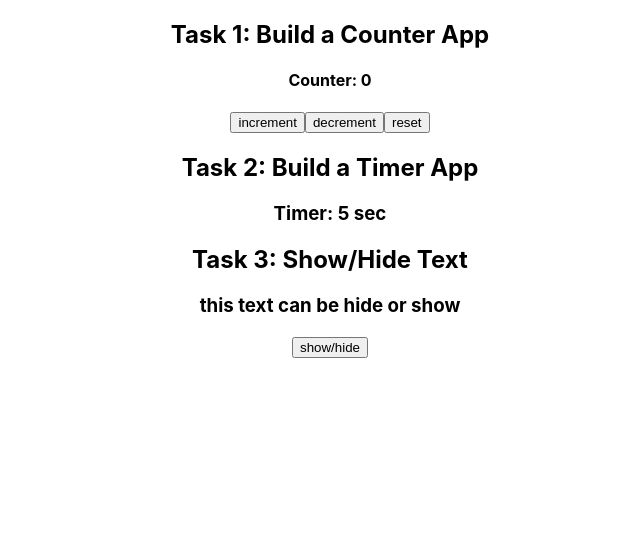
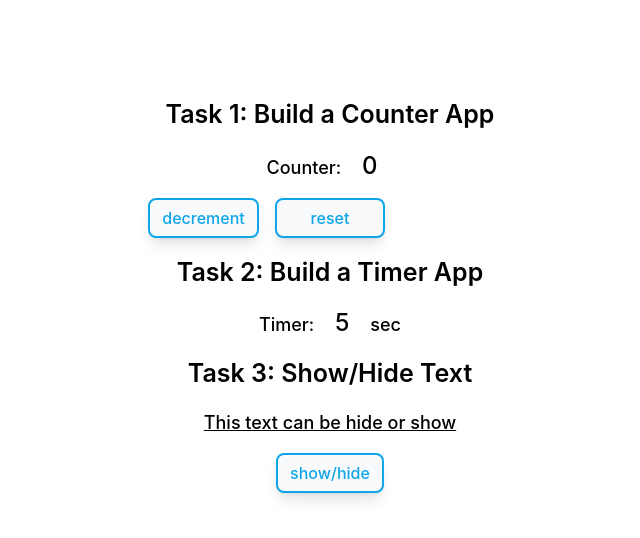
Before and after one commit to Namnika/practice-task, a React (Create React App) app: page / in a window 1280 px wide. Shown: the top 538 px of the page, without its empty margins (310-950 px from the left). Built offline with nearby package versions, Linux system fonts and the light colour scheme.

Commit message:
add tailwind css

```diff
--- a/public/index.html
+++ b/public/index.html
@@ -1,14 +1,12 @@
 <!DOCTYPE html>
 <html lang="en">
+
 <head>
   <meta charset="utf-8" />
   <link rel="icon" href="%PUBLIC_URL%/favicon.ico" />
   <meta name="viewport" content="width=device-width, initial-scale=1" />
   <meta name="theme-color" content="#000000" />
-    <meta
-      name="description"
-      content="Web site created using create-react-app"
-    />
+  <meta name="description" content="Web site created using create-react-app" />
   <link rel="apple-touch-icon" href="%PUBLIC_URL%/logo192.png" />
   <!--
       manifest.json provides metadata used when your web app is installed on a
@@ -24,8 +22,9 @@
       work correctly both with client-side routing and a non-root public URL.
       Learn how to configure a non-root public URL by running `npm run build`.
     -->
-    <title>React App</title>
-  </head>
+  <title>Namnika</title>
+  <script src="https://cdn.tailwindcss.com"></script>
+
 <body>
   <noscript>You need to enable JavaScript to run this app.</noscript>
   <div id="root"></div>
@@ -40,4 +39,5 @@
       To create a production bundle, use `npm run build` or `yarn build`.
     -->
 </body>
+
 </html>
--- a/src/App.js
+++ b/src/App.js
@@ -1,6 +1,8 @@
 
 import { useEffect, useState } from 'react';
-import './App.css';
+import Page1 from './Pages/Page1';
+import Page2 from './Pages/Page2';
+// import './App.css';
 
 function App() {
 
@@ -19,32 +21,45 @@ function App() {
 
   }, [])
 
-// make good ui
+  // make good ui
+
+  let namnikaAge  = 25
+
 
 
   return (
-    <div className="App">
+      <div>
+    <div className="App flex items-center flex-col justify-center w-full my-24 gap-4">
       {/* Task 1: Build a Counter App */}
-      <h2>Task 1: Build a Counter App</h2>
 
-      <h4>Counter: {count}</h4>
-      <button onClick={() => setCount(count + 1)}>increment</button>
-      <button onClick={() => setCount(count - 1)}>decrement</button>
-      <button onClick={() => setCount(0)}>reset</button>
+      <h2 className='text-[25px] font-semibold'>Task 1: Build a Counter App</h2>
+
+
+      <h4 className='font-medium text-lg divide-x-4 divide-gray-400'>Counter: <span className='text-2xl px-4'>{count}</span></h4>
+      <div className='grid grid-cols-3 gap-4'>
+
+        <button className='bg-[#f8fafc] border-solid border-2 border-sky-500 rounded-lg py-1.5 px-3 font-medium shadow-lg text-sky-500' onClick={() => setCount(count - 1)}>decrement</button>
+        <button className='bg-[#f8fafc] border-solid border-2 border-sky-500 rounded-lg py-1.5 px-3 font-medium shadow-lg text-sky-500' onClick={() => setCount(0)}>reset</button>
+      </div>
 
       {/* Task 2: Build a Timer App */}
-      <h2>Task 2: Build a Timer App</h2>
+      <h2 className='text-[25px] font-semibold'>Task 2: Build a Timer App</h2>
 
-      <h3>Timer: {sec} sec</h3>
+      <h3 className='font-medium text-lg'>Timer: <span className='text-2xl px-4'>{sec}</span> sec</h3>
 
       {/* Task 3: Show/Hide Text */}
-      <h2>Task 3: Show/Hide Text</h2>
+      <h2 className='text-[25px] font-semibold'>Task 3: Show/Hide Text</h2>
 
-      {show && <h3>this text can be hide or show</h3>}
+      {show && <h3 className='font-medium text-lg underline'>This text can be hide or show</h3>}
 
-      <button onClick={() => setShow(!show)}>show/hide</button>
+      <button className='bg-[#f8fafc] border-solid border-2 border-sky-500 rounded-lg py-1.5 px-3 font-medium shadow-lg text-sky-500 ' onClick={() => setShow(!show)}>show/hide</button>
 
     </div>
+
+      <Page1 count={count} setCount={setCount} />
+      <Page2  age={namnikaAge +5}/>
+    </div>
+
   );
 }
 
```
Lines whose indentation alone changed are shown as unchanged.
